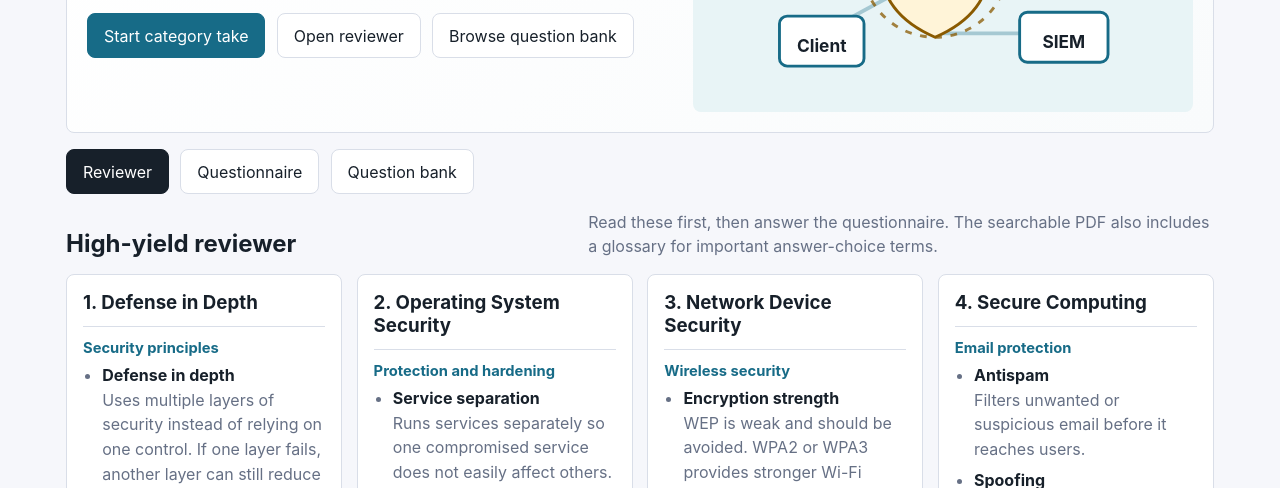
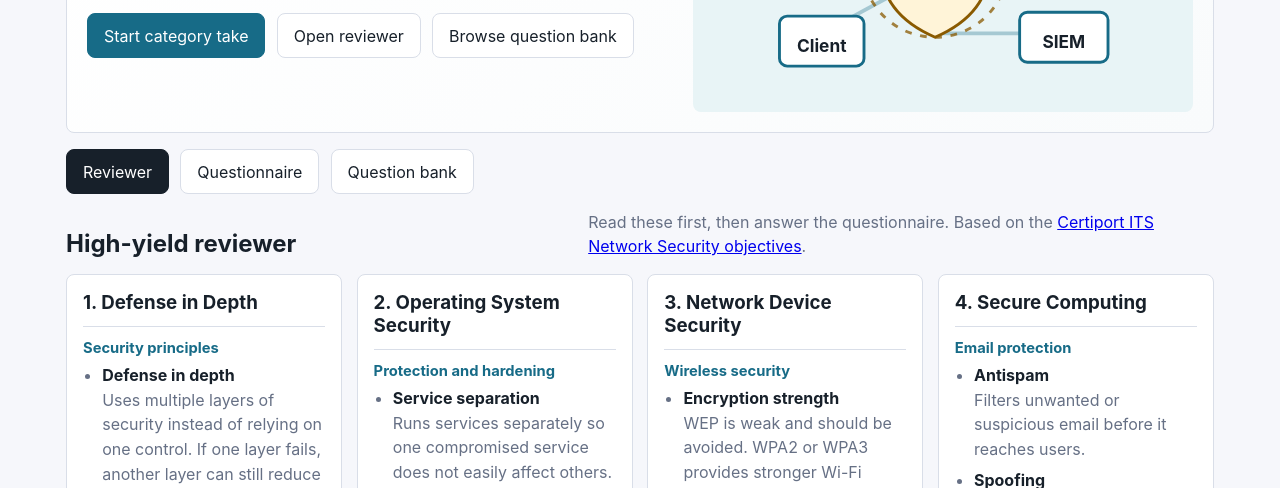
Before and after one commit to chakjfo/ITS-NS, a plain HTML site: page index.html in a window 1280 px wide. Shown: the part 291-779 px from the top of the page. Drawn offline with Linux system fonts and the light colour scheme.

Commit message:
Add official Certiport syllabus source

```diff
--- a/index.html
+++ b/index.html
@@ -60,7 +60,7 @@
     <section class="view active" id="reviewer">
       <div class="section-head">
         <h2>High-yield reviewer</h2>
-        <p>Read these first, then answer the questionnaire. The searchable PDF also includes a glossary for important answer-choice terms.</p>
+        <p>Read these first, then answer the questionnaire. Based on the <a href="https://certiport.filecamp.com/s/i/ITS_Network_Security" target="_blank" rel="noopener">Certiport ITS Network Security objectives</a>.</p>
       </div>
       <div class="review-grid" id="reviewCards"></div>
     </section>
```
Also changed, not shown: 1 other file.
